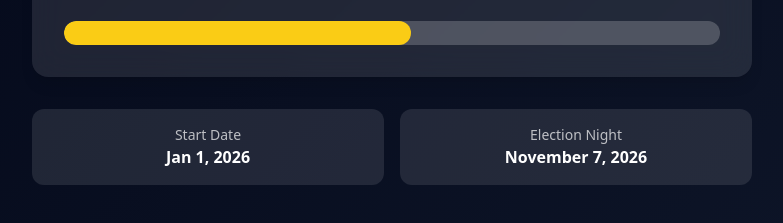
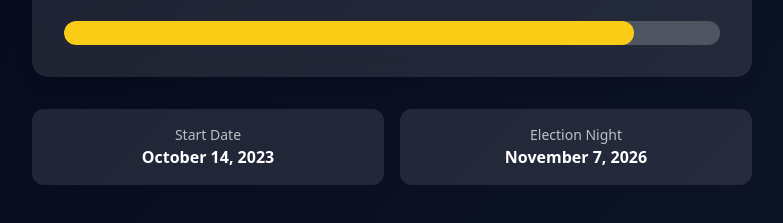
Before and after one commit to tmitmac/countdown, a plain HTML site: page election.html in a window 1280 px wide. Shown: the part 439-662 px from the top of the page, without its empty margins (248-1031 px from the left). Drawn offline with nearby package versions, Linux system fonts and the light colour scheme.

Commit message:
Update election dates in election.html

```diff
--- a/election.html
+++ b/election.html
@@ -45,7 +45,7 @@ body {
   <div class="grid grid-cols-2 gap-4 text-center">
     <div class="bg-white/10 p-4 rounded-xl">
       <p class="text-sm opacity-70">Start Date</p>
-      <p class="font-semibold">Jan 1, 2026</p>
+      <p class="font-semibold">October 14, 2023</p>
     </div>
 
     <div class="bg-white/10 p-4 rounded-xl">
@@ -57,7 +57,7 @@ body {
 </div>
 
 <script>
-const start = new Date("January 1, 2026 00:00:00");
+const start = new Date("October 14, 2023 23:00:00");
 const end = new Date("November 7, 2026 19:00:00");
 
 function update() {
```
